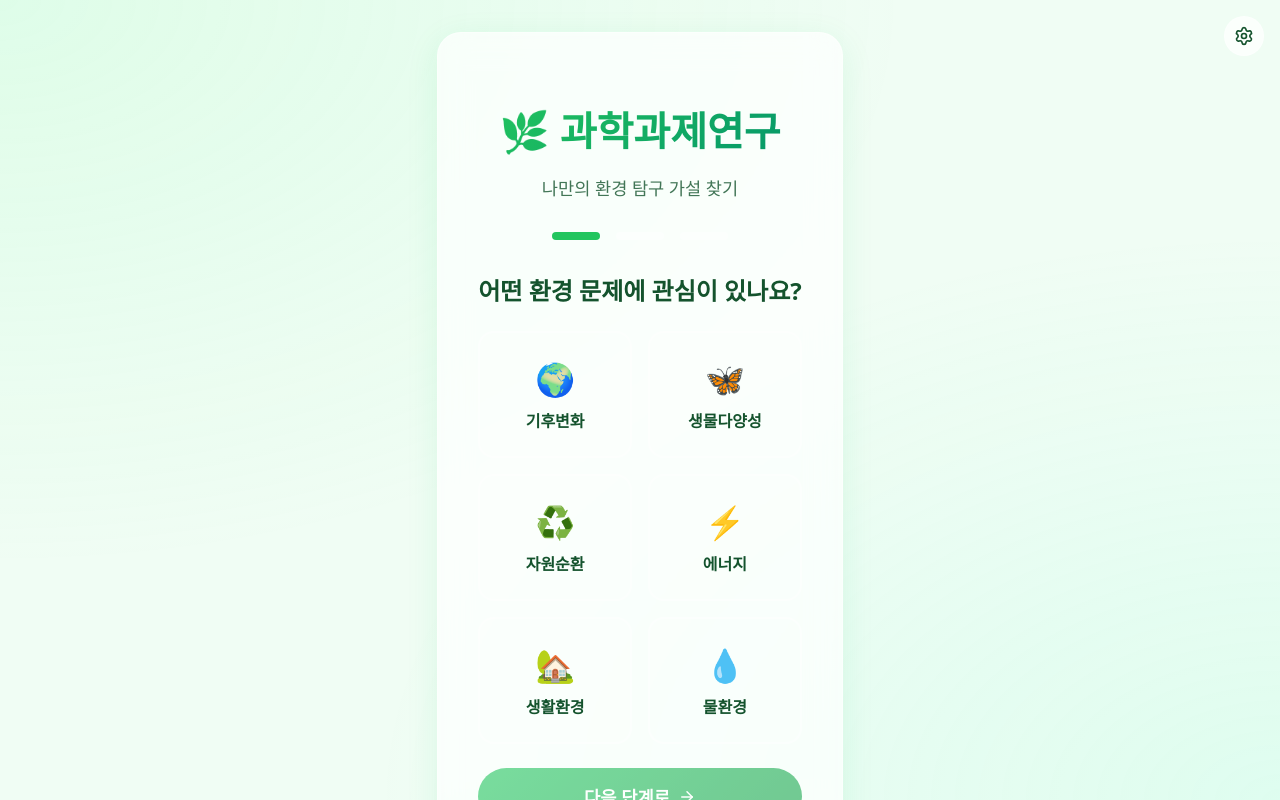
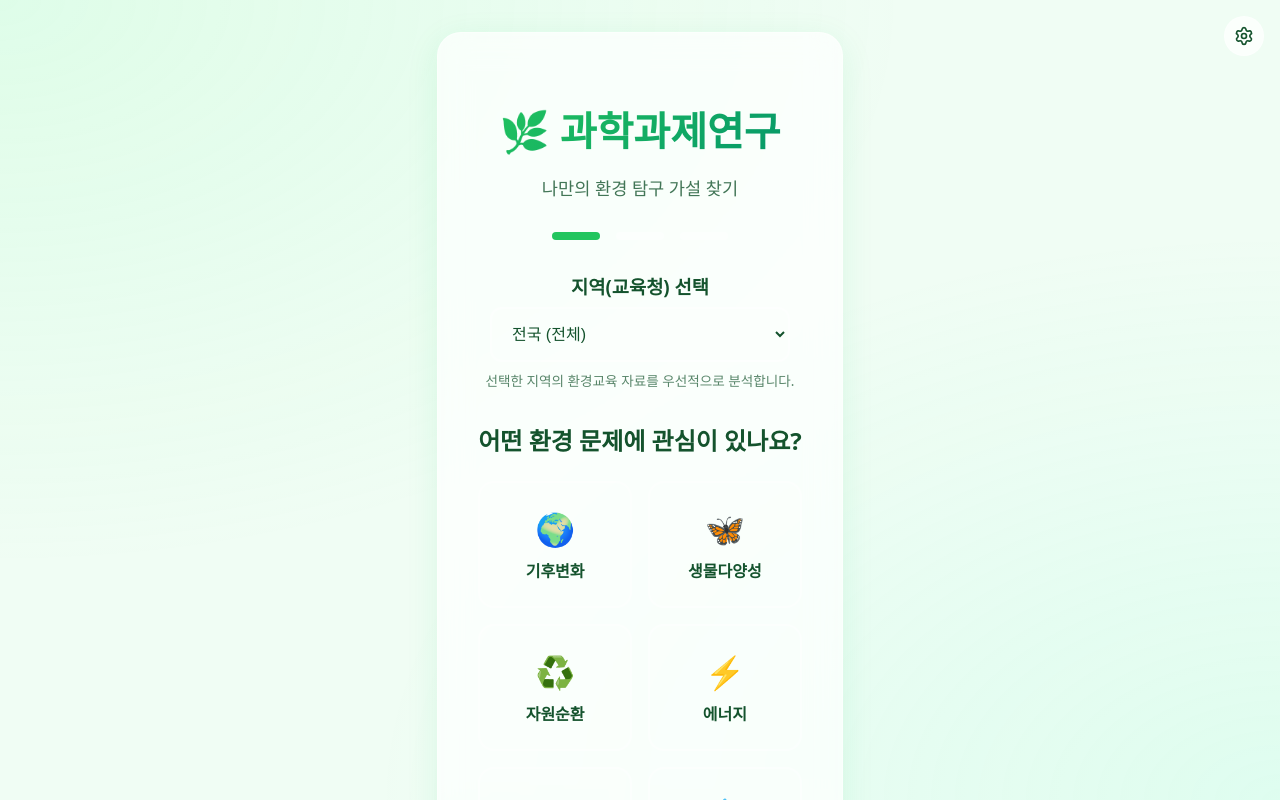
Before and after one commit to dossam-web/env-project-maker, a Next.js app: page / in a window 1280 px wide. Shown: the top 800 px of the page. Built offline with nearby package versions, Linux system fonts and the light colour scheme.

Commit message:
feat: add region selector for MCP query filtering

```diff
--- a/src/app/api/generate/route.ts
+++ b/src/app/api/generate/route.ts
@@ -5,7 +5,7 @@ import { StreamableHTTPClientTransport } from "@modelcontextprotocol/sdk/client/
 
 export async function POST(req: Request) {
   try {
-    const { theme, problem } = await req.json();
+    const { theme, problem, region } = await req.json();
 
     const apiKey = process.env.GEMINI_API_KEY;
     if (!apiKey) {
@@ -44,9 +44,13 @@ export async function POST(req: Request) {
 
     // Fetch relevant materials from MCP
     try {
+      const searchArgs: any = { query: problem, school_level: "고등학교" };
+      if (region) {
+        searchArgs.office = region;
+      }
       const searchRes: any = await mcpClient.callTool({
         name: "search_resources",
-        arguments: { query: problem, school_level: "고등학교" }
+        arguments: searchArgs
       });
       resourcesText += "=== Resources ===\n" + JSON.stringify(searchRes.content, null, 2) + "\n";
     } catch (e) {
@@ -69,6 +73,7 @@ export async function POST(req: Request) {
 You are an expert environmental science educator for Korean high school students.
 The student is doing a "과학과제연구" (Science Inquiry/Research) project.
 They chose the theme "${theme}" and described their problem/observation as: "${problem}".
+${region ? `해당 학생의 거주 지역은 "${region}"입니다. 이 지역의 환경적 특성을 반영하거나 지역 환경교육 자료를 우선적으로 참고하여 주제를 추천해주세요.` : ''}
 
 Using the following MCP database context, generate 3-4 appropriate inquiry topics and hypotheses.
 
--- a/src/app/page.tsx
+++ b/src/app/page.tsx
@@ -6,6 +6,7 @@ import { Settings, ArrowRight, ArrowLeft, Search, CheckCircle2, FlaskConical, Do
 export default function Home() {
   const [step, setStep] = useState(1);
   const [theme, setTheme] = useState("");
+  const [region, setRegion] = useState("");
   const [problem, setProblem] = useState("");
   const [showSettings, setShowSettings] = useState(false);
   const [loading, setLoading] = useState(false);
@@ -31,6 +32,9 @@ export default function Home() {
     { id: "물환경", label: "물환경", icon: "💧" }
   ];
 
+  const regions = ["서울", "부산", "대구", "인천", "광주", "대전", "울산", "세종", "경기", "강원", "충북", "충남", "전북", "전남", "경북", "경남", "제주"];
+
+
   // Settings removed
 
   const handleNext = () => setStep(s => s + 1);
@@ -46,7 +50,7 @@ export default function Home() {
       const response = await fetch("/api/generate", {
         method: "POST",
         headers: { "Content-Type": "application/json" },
-        body: JSON.stringify({ theme, problem })
+        body: JSON.stringify({ theme, problem, region })
       });
 
       const data = await response.json();
@@ -166,6 +170,22 @@ export default function Home() {
 
           {step === 1 && (
             <div>
+              <div style={{ marginBottom: "2rem", textAlign: "center" }}>
+                <h3 style={{ marginBottom: "0.5rem" }}>지역(교육청) 선택</h3>
+                <select
+                  className="form-input"
+                  style={{ maxWidth: "300px", margin: "0 auto", cursor: "pointer" }}
+                  value={region}
+                  onChange={(e) => setRegion(e.target.value)}
+                >
+                  <option value="">전국 (전체)</option>
+                  {regions.map(r => (
+                    <option key={r} value={r}>{r}</option>
+                  ))}
+                </select>
+                <p style={{ fontSize: "0.85rem", opacity: 0.7, marginTop: "0.5rem" }}>선택한 지역의 환경교육 자료를 우선적으로 분석합니다.</p>
+              </div>
+
               <h2 style={{ textAlign: "center", marginBottom: "1.5rem" }}>어떤 환경 문제에 관심이 있나요?</h2>
               <div className="theme-grid">
                 {themes.map(t => (
```
